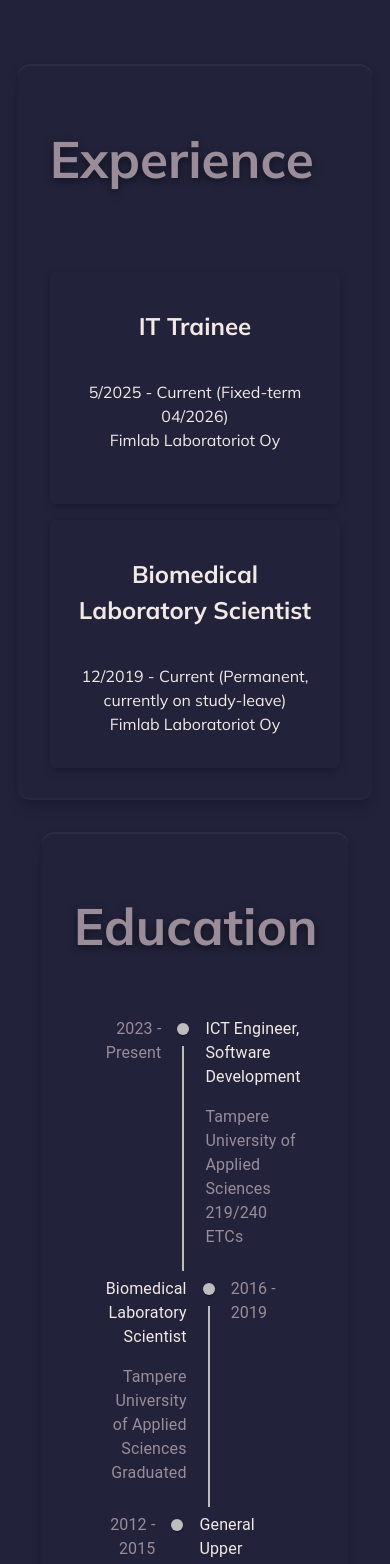
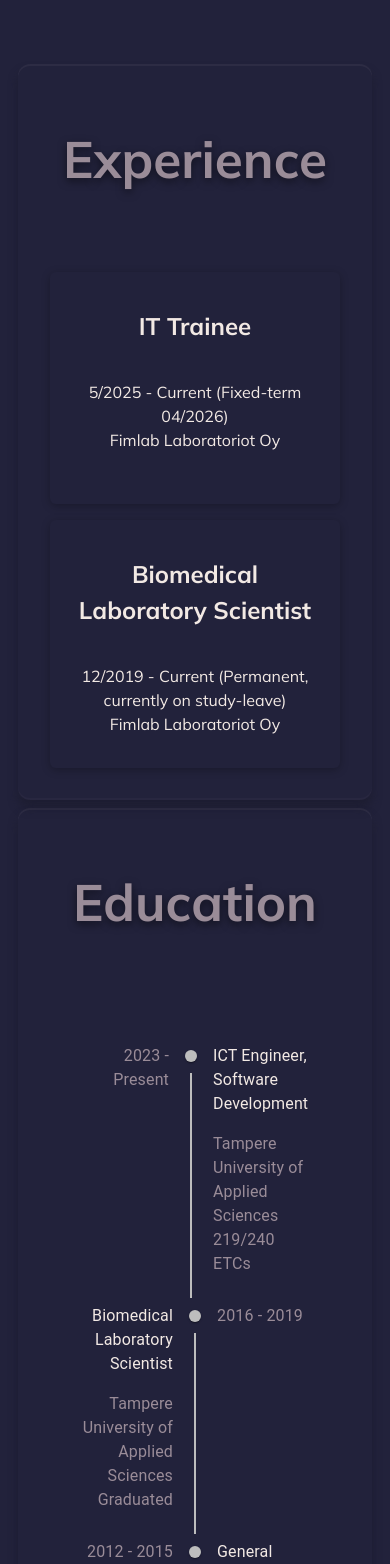
Before and after one commit to annivm/Portfolio-Website, a React (Vite) app in the folder frontend/: page / in a window 390 px wide. Shown: the part 980-2544 px from the top of the page. Built offline with nearby package versions, Linux system fonts and the light colour scheme.

Commit message:
Margin and alignment changes for smaller screens

```diff
--- a/frontend/src/components/Contact/Contact.css
+++ b/frontend/src/components/Contact/Contact.css
@@ -46,3 +46,9 @@
         text-align: center;
     }
 }
+
+@media (max-width: 740px) {
+    .contact-box {
+        margin: 0.5rem;
+    }
+}
--- a/frontend/src/components/Education/Education.css
+++ b/frontend/src/components/Education/Education.css
@@ -23,10 +23,9 @@
 }
 
 
-
-@media (max-width: 1000px) {
+@media (max-width: 740px) {
   .education-box {
     flex-direction: column;
+    margin: 0.5rem;
   }
-
 }
--- a/frontend/src/components/Education/Education.jsx
+++ b/frontend/src/components/Education/Education.jsx
@@ -8,15 +8,14 @@ import TimelineDot from '@mui/lab/TimelineDot';
 import TimelineOppositeContent from '@mui/lab/TimelineOppositeContent';
 import FadeInText from '../Shared/FadeInText/FadeInText';
 
-
 import './Education.css';
-
+import './../Experience/Experience.css';
 
 const Education = forwardRef((props, ref) => {
 
     return (
         <div ref={ref} className="education-box">
-            <h1 className="heading">Education</h1>
+            <h1 className="education-heading">Education</h1>
 
             <Timeline position='alternate'>
                 <TimelineItem>
--- a/frontend/src/components/Experience/Experience.css
+++ b/frontend/src/components/Experience/Experience.css
@@ -12,7 +12,7 @@
       inset 0 0 0px 0px rgba(255, 255, 255, 0);
 }
 
-.exp-heading, .project-heading{
+.exp-heading, .project-heading, .education-heading {
     text-align: start;
     color: var(--secondary);
     text-shadow: 0 3px 8px rgba(0, 0, 0, 0.5);
@@ -68,10 +68,12 @@
 }
 
 @media (max-width: 740px) {
-  .exp-heading {
+  .exp-heading,.project-heading, .education-heading {
+    text-align: center;
     padding: 0 0 1em 0;
   }
   .exp-box, .project-box {
+    flex-direction: column;
     margin: 0.5rem;
   }
 }
```
